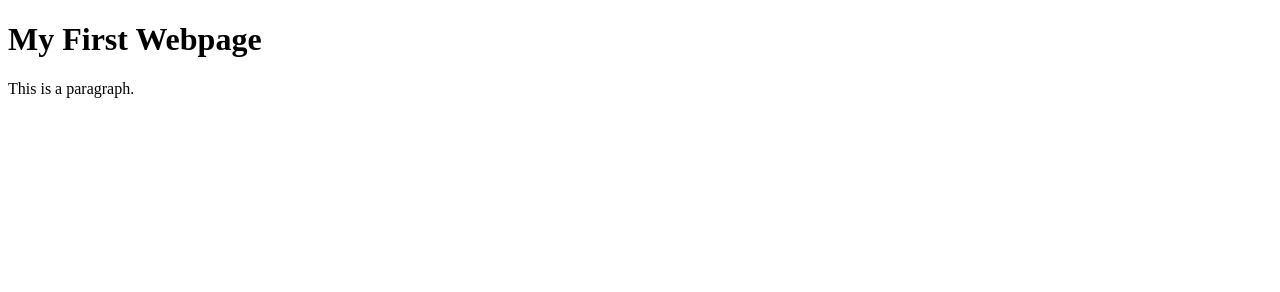
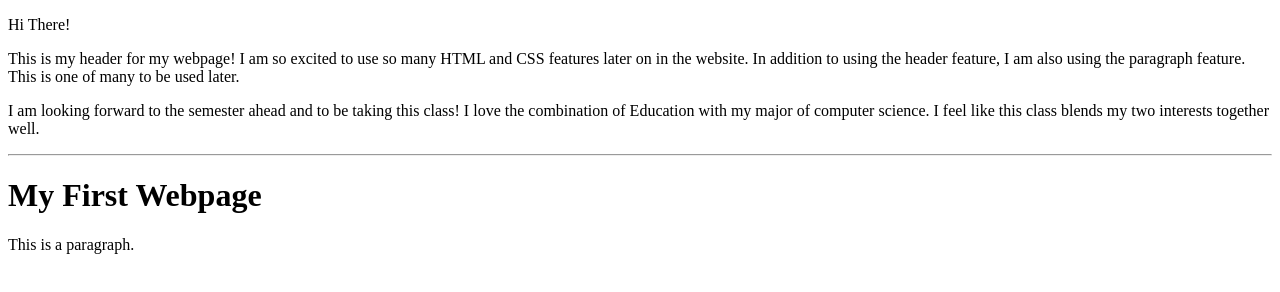
Before and after one commit to sateipel/sateme4320, a plain HTML site: page index.html in a window 1280 px wide. Drawn offline with Linux system fonts and the light colour scheme.

Commit message:
Test for header

```diff
--- a/index.html
+++ b/index.html
@@ -1,8 +1,13 @@
 <!DOCTYPE html>
 <html>
   <head>
-    <title>My First Webpage</title>
+    <p> Hi There!</p>
+    <p> This is my header for my webpage! I am so excited to use so many HTML and CSS features later on in the website.
+      In addition to using the header feature, I am also using the paragraph feature. This is one of many to be used later.</p>
+    <p> I am looking forward to the semester ahead and to be taking this class! I love the combination of Education with my major of
+    computer science. I feel like this class blends my two interests together well.</p>
   </head>
+  <hr>
   <body>
     <h1>My First Webpage</h1>
     <p> This is a paragraph.</p>
```
